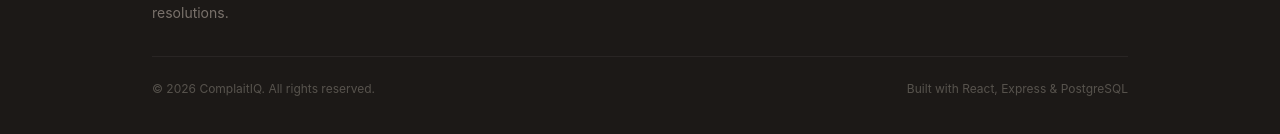
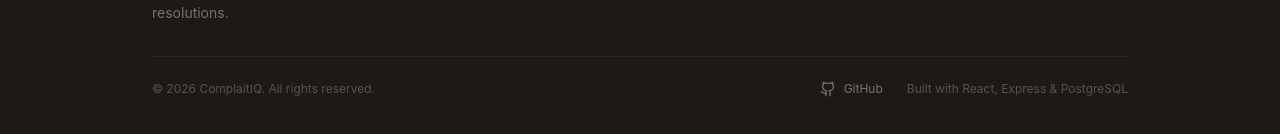
Before and after one commit to GOG-777/ComplaitIQ, a React (Vite) app in the folder client/: page /admin/login in a window 1280 px wide. Shown: the part 948-1082 px from the top of the page. Built offline with nearby package versions, Linux system fonts and the light colour scheme; no server answers; the HTML template or start-up script is replaced by a standard one.

Commit message:
Improve admin response speed and add GitHub footer link
- Made the admin response email asynchronous to prevent the admin UI from hanging on slow SMTP connections.
- Added a GitHub repository link with a Lucide icon to the application footer.

```diff
--- a/client/src/components/Footer.tsx
+++ b/client/src/components/Footer.tsx
@@ -1,5 +1,5 @@
 import { useNavigate } from 'react-router-dom'
-import { ShieldCheck } from 'lucide-react'
+import { ShieldCheck, Github } from 'lucide-react'
 
 export default function Footer() {
     const navigate = useNavigate()
@@ -59,9 +59,20 @@ export default function Footer() {
                     </div>
                 </div>
 
-                <div className="border-t border-stone-800 mt-8 pt-6 flex flex-col sm:flex-row items-center justify-between gap-3">
+                <div className="border-t border-stone-800 mt-8 pt-6 flex flex-col sm:flex-row items-center justify-between gap-4">
                     <p className="text-xs text-stone-600">&copy; {year} ComplaitIQ. All rights reserved.</p>
-                    <p className="text-xs text-stone-600">Built with React, Express & PostgreSQL</p>
+                    <div className="flex items-center gap-6">
+                        <a
+                            href="https://github.com/GOG-777/ComplaitIQ"
+                            target="_blank"
+                            rel="noopener noreferrer"
+                            className="flex items-center gap-2 text-xs text-stone-500 hover:text-white transition-colors"
+                        >
+                            <Github className="w-4 h-4" />
+                            GitHub
+                        </a>
+                        <p className="text-xs text-stone-600">Built with React, Express & PostgreSQL</p>
+                    </div>
                 </div>
             </div>
         </footer>
```
Also changed, not shown: 1 other file (tests, documents, lock files or other folders).
